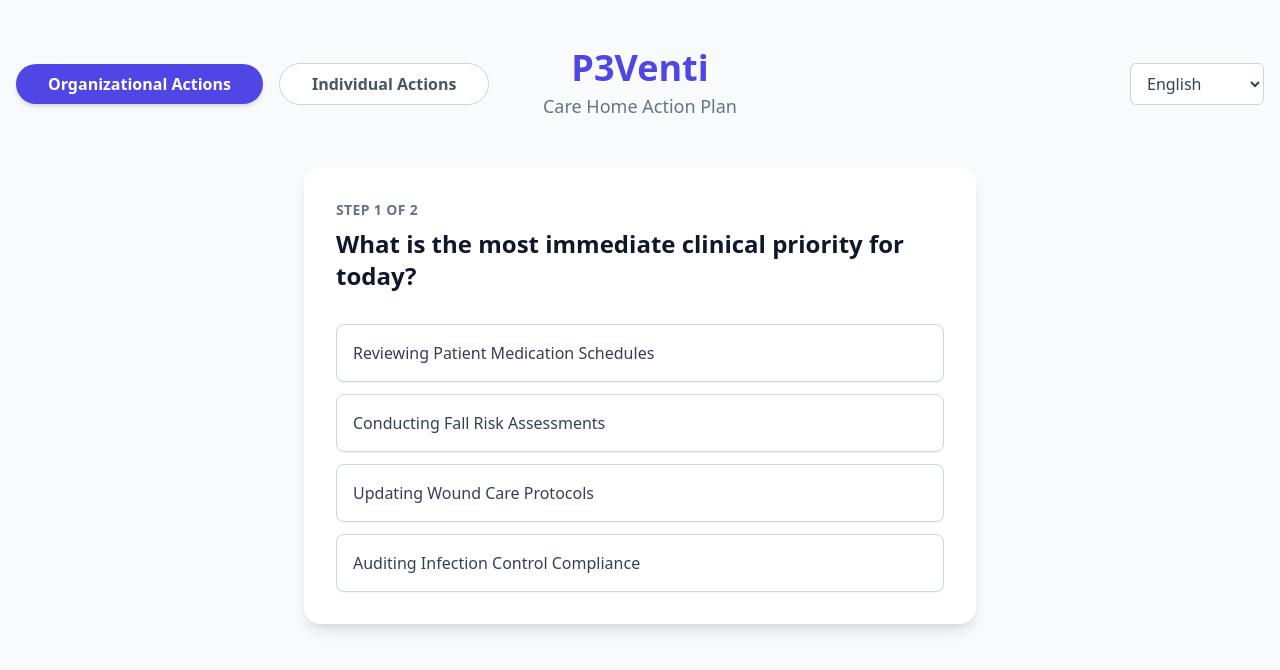
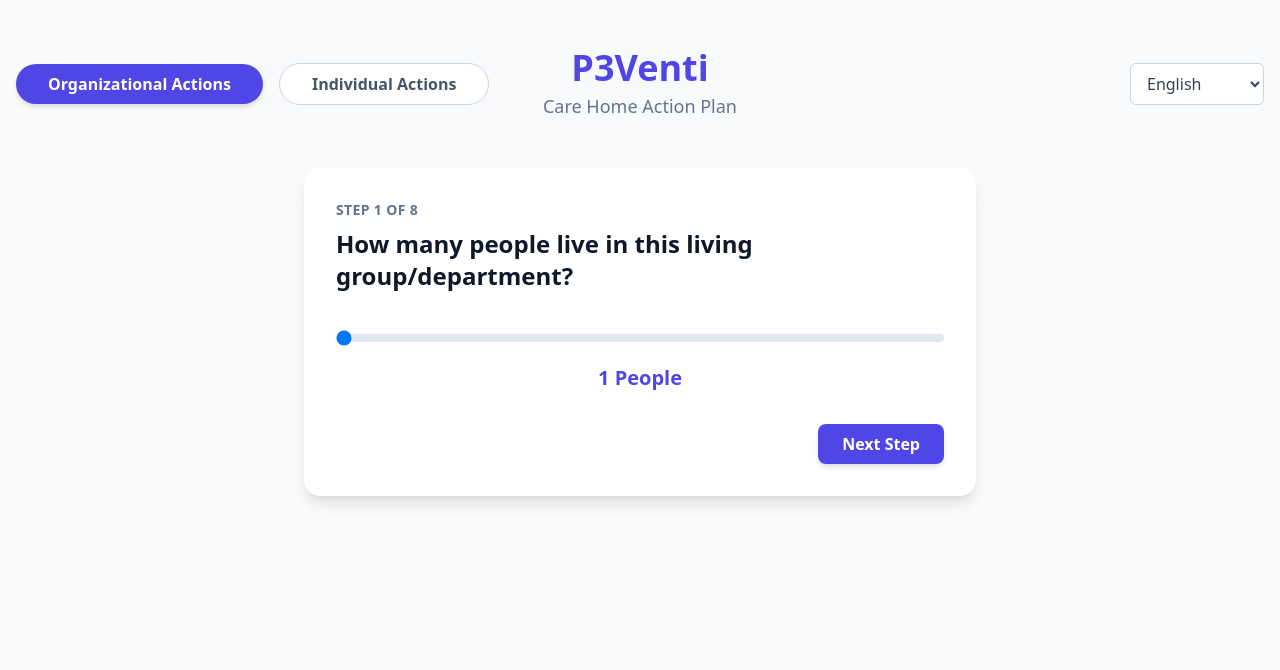
Before and after one commit to nitantupasani/p3venti, a React (Create React App) app: page / in a window 1280 px wide. Shown: the top 670 px of the page. Built offline with nearby package versions, Linux system fonts and the light colour scheme.

Commit message:
english questions added

```diff
--- a/src/App.js
+++ b/src/App.js
@@ -1,4 +1,4 @@
-import React, { useState } from 'react';
+import React, { useState, useEffect } from 'react';
 
 // --- Style Definitions ---
 const STYLES = {
@@ -33,8 +33,14 @@
         viewSummary: 'View Summary',
         questionSets: {
             clinical: [
-                { questionText: 'What is the most immediate clinical priority for today?', answerOptions: [{ answerText: 'Reviewing Patient Medication Schedules' }, { answerText: 'Conducting Fall Risk Assessments' }, { answerText: 'Updating Wound Care Protocols' }, { answerText: 'Auditing Infection Control Compliance' }] },
-                { questionText: 'What is the top focus for clinical staff training this month?', answerOptions: [{ answerText: 'Advanced Dementia Care Techniques' }, { answerText: 'Emergency Response Drills' }, { answerText: 'Patient Empathy and Communication' }, { answerText: 'Using New Medical Equipment' }] },
+                { questionText: 'How many people live in this living group/department?', type: 'slider', min: 1, max: 50, step: 1, unit: 'People' },
+                { questionText: 'How many employees are present in the living/activity room at the same time (e.g. during dinner or an activity)?', type: 'slider', min: 1, max: 50, step: 1, unit: 'People' },
+                { questionText: 'What is the status of the ventilation system?', answerOptions: [{ answerText: 'Good maintenance air ventilation system' }, { answerText: 'Sometimes good, sometimes bad' }, { answerText: 'No ventilation system' }, { answerText: 'Unknown' }] },
+                { questionText: 'What is the air quality usually like?', answerOptions: [{ answerText: 'Air quality generally good' }, { answerText: 'Sometimes good, sometimes bad' }, { answerText: 'Air quality generally poor (e.g. complaints about dry eyes, mouth, skin)' }, { answerText: 'Unknown' }] },
+                { questionText: 'Do you have enough personal protective equipment in store?', answerOptions: [{ answerText: 'There is enough PPE in stock' }, { answerText: 'There is some PPE in stock to get through the first weeks' }, { answerText: 'There is not enough PPE in stock' }, { answerText: 'Unknown' }] },
+                { questionText: 'Can residents safely receive the (physical and mental) care they need?', answerOptions: [{ answerText: 'Yes' }, { answerText: 'No, need to scale down' }, { answerText: 'No, most care must be stopped' }, { answerText: 'Unknown' }] },
+                { questionText: 'What is the status of staff capacity?', answerOptions: [{ answerText: 'Staff have room in workload to take on extra measures' }, { answerText: 'No room for extra measures in workload but possible extra staff deployment' }, { answerText: 'Staff capacity is at its fullest' }, { answerText: 'Unknown' }] },
+                { questionText: 'Is there enough budget to invest in possible measures if needed?', answerOptions: [{ answerText: 'Enough budget to finance possible measures' }, { answerText: 'Some budget to finance possible measures, but not enough to cover all costs' }, { answerText: 'No budget to finance possible measures' }, { answerText: 'Unknown' }] }
             ],
             operational: [
                 { questionText: 'Which operational improvement should be prioritized?', answerOptions: [{ answerText: 'Optimizing Staff Scheduling and Rotas' }, { answerText: 'Renovating Common Areas for Comfort' }, { answerText: 'Improving Kitchen and Nutritional Facilities' }, { answerText: 'Upgrading the Family Visitation System' }] },
@@ -58,6 +64,7 @@
             clinical: [
                 { questionText: 'Wat is de meest directe klinische prioriteit voor vandaag?', answerOptions: [{ answerText: 'Medicatieschema\'s van patiënten beoordelen' }, { answerText: 'Valrisicobeoordelingen uitvoeren' }, { answerText: 'Wondzorgprotocollen bijwerken' }, { answerText: 'Naleving van infectiebeheersing controleren' }] },
                 { questionText: 'Wat is de belangrijkste focus voor klinische personeelstraining deze maand?', answerOptions: [{ answerText: 'Geavanceerde dementiezorgtechnieken' }, { answerText: 'Noodhulp oefeningen' }, { answerText: 'Empathie en communicatie met de patiënt' }, { answerText: 'Gebruik van nieuwe medische apparatuur' }] },
+                { questionText: 'Hoeveel medewerkers moeten worden toegewezen aan het nieuwe trainingsprogramma?', type: 'slider', min: 1, max: 20, step: 1, unit: 'medewerkers' }
             ],
             operational: [
                 { questionText: 'Welke operationele verbetering moet worden geprioriteerd?', answerOptions: [{ answerText: 'Optimaliseren van personeelsplanning en roosters' }, { answerText: 'Renoveren van gemeenschappelijke ruimtes voor comfort' }, { answerText: 'Verbeteren van keuken- en voedingsfaciliteiten' }, { answerText: 'Upgraden van het familiebezoek-systeem' }] },
@@ -78,10 +85,25 @@
   const [preferences, setPreferences] = useState({});
   const [selectedAnswerIndex, setSelectedAnswerIndex] = useState(null);
   const [isAnswered, setIsAnswered] = useState(false);
+  const [sliderValue, setSliderValue] = useState(null);
 
   // --- Dynamic Content Variables ---
   const content = translations[language];
   const activeQuestions = content.questionSets[activeCategory];
+
+  // --- Effect for slider initialization ---
+  useEffect(() => {
+    const currentQuestion = activeQuestions[currentQuestionIndex];
+    if (currentQuestion.type === 'slider') {
+        const initialValue = preferences[currentQuestionIndex] || currentQuestion.min;
+        setSliderValue(initialValue);
+        if (!preferences[currentQuestionIndex]) {
+             setPreferences(prev => ({ ...prev, [currentQuestionIndex]: initialValue }));
+        }
+        setIsAnswered(true); // For slider, consider it answered on display
+    }
+  }, [currentQuestionIndex, activeCategory, activeQuestions, preferences]);
+
 
   // --- Event Handlers ---
   const handleLanguageChange = (e) => {
@@ -103,12 +125,21 @@
     if (!isAnswered) setIsAnswered(true);
   };
 
+  const handleSliderChange = (e) => {
+    const value = parseInt(e.target.value, 10);
+    setSliderValue(value);
+    setPreferences(prev => ({ ...prev, [currentQuestionIndex]: value }));
+  };
+
   const handleNextQuestion = () => {
     const nextQuestion = currentQuestionIndex + 1;
     if (nextQuestion < activeQuestions.length) {
         setCurrentQuestionIndex(nextQuestion);
         setSelectedAnswerIndex(null);
         setIsAnswered(false);
+        if (activeQuestions[nextQuestion].type !== 'slider') {
+            setSliderValue(null);
+        }
     } else {
         setShowSummary(true);
     }
@@ -120,15 +151,14 @@
     setPreferences({});
     setSelectedAnswerIndex(null);
     setIsAnswered(false);
+    setSliderValue(null);
   };
 
   return (
     <div className="min-h-screen bg-slate-50 text-slate-800 flex justify-center p-4 pt-10 sm:pt-12 font-sans">
-      {/* Increased max-width to give more space for the layout */}
       <div className="w-full max-w-8xl mx-auto">
 
         <div className="grid grid-cols-3 items-center mb-12">
-            {/* Left Column: Category Buttons */}
             <div className="flex justify-start items-center space-x-4">
                 <button
                     onClick={() => handleCategoryChange('clinical')}
@@ -144,13 +174,11 @@
                 </button>
             </div>
 
-            {/* Center Column: Title */}
             <div className="text-center">
                 <h1 className="text-4xl font-bold text-indigo-600">P3Venti</h1>
                 <p className="text-slate-500 mt-1 text-lg">{content.pageSubtitle}</p>
             </div>
 
-            {/* Right Column: Language Dropdown */}
             <div className="flex justify-end">
                 <select
                     onChange={handleLanguageChange}
@@ -172,7 +200,9 @@
                  {activeQuestions.map((q, index) => (
                     <div key={index}>
                         <p className="font-semibold text-slate-500 text-sm">{q.questionText}</p>
-                        <p className="text-indigo-800 font-medium text-lg mt-1">{preferences[index] || '...'}</p>
+                        <p className="text-indigo-800 font-medium text-lg mt-1">
+                            {preferences[index]} {q.type === 'slider' ? q.unit : ''}
+                        </p>
                     </div>
                  ))}
               </div>
@@ -191,6 +221,22 @@
                 </p>
               </div>
 
+              {activeQuestions[currentQuestionIndex].type === 'slider' ? (
+                <div className="mt-8">
+                    <input
+                        type="range"
+                        min={activeQuestions[currentQuestionIndex].min}
+                        max={activeQuestions[currentQuestionIndex].max}
+                        step={activeQuestions[currentQuestionIndex].step}
+                        value={sliderValue || activeQuestions[currentQuestionIndex].min}
+                        onChange={handleSliderChange}
+                        className="w-full h-2 bg-slate-200 rounded-lg appearance-none cursor-pointer"
+                    />
+                    <div className="text-center text-xl font-semibold text-indigo-600 mt-4">
+                        {sliderValue} {activeQuestions[currentQuestionIndex].unit}
+                    </div>
+                </div>
+              ) : (
                 <div className="grid grid-cols-1 md:grid-cols-1 gap-3">
                   {activeQuestions[currentQuestionIndex].answerOptions.map((option, index) => {
                     const isSelected = index === selectedAnswerIndex;
@@ -207,6 +253,7 @@
                     );
                   })}
                 </div>
+              )}
 
               {isAnswered && (
                   <div className="flex justify-end mt-8">
```
Lines whose indentation alone changed are shown as unchanged.
